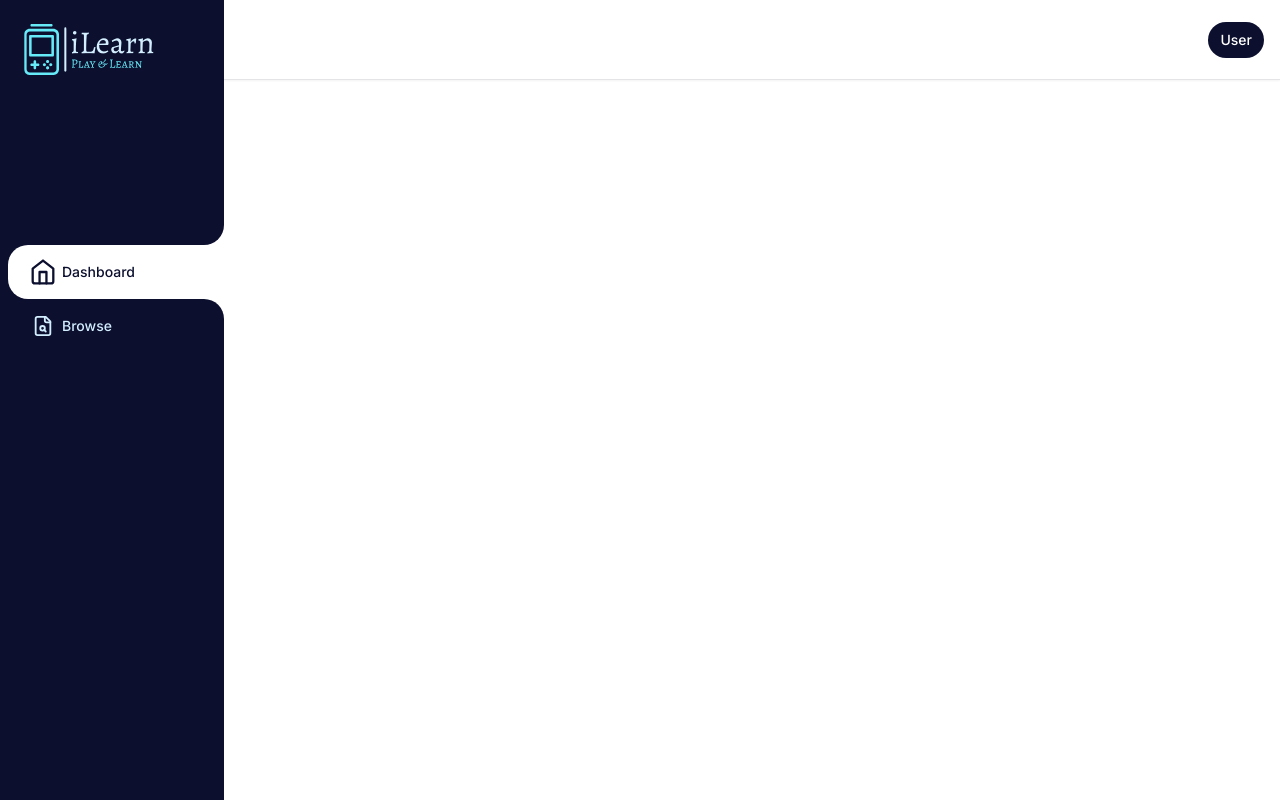
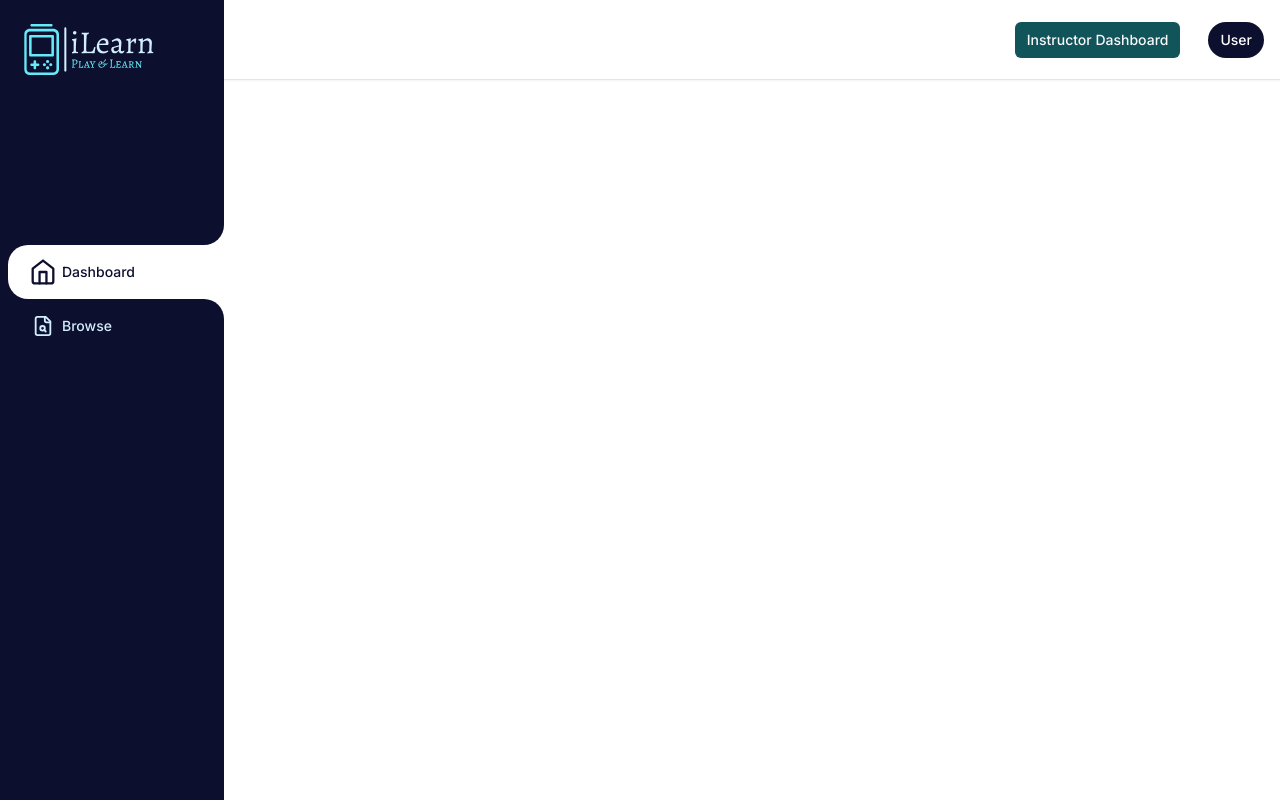
Before and after one commit to IroseAboveitall/LMS_Platform, a Next.js app: page / in a window 1280 px wide. Built offline with nearby package versions, Linux system fonts and the light colour scheme.

Commit message:
[FEATURE] Add an Instructor Dashboard Button & a Logout Button
Added an Instructor Dashboard Button & a Logout Button .
But only one of them will open based on a certain condition of the pathname in the URL.

```diff
--- a/components/navbar-routes.tsx
+++ b/components/navbar-routes.tsx
@@ -1,11 +1,36 @@
 "use client";
 
 import { Button } from "@/components/ui/button";
+import { LogOut } from "lucide-react";
+import Link from "next/link";
+import { usePathname, useRouter } from "next/navigation";
 
 export const NavbarRoutes = () => {
+  const pathname = usePathname();
+  const router = useRouter();
+
+  const isInstructorPage = pathname?.startsWith("/teacher");
+  const isLearnerPage = pathname?.includes("/chapter");
+
   return (
     <div className="flex gap-x-2 ml-auto">
-      {/* TODO */}
+      {isInstructorPage || isLearnerPage ? (
+        <Button className="mr-5 bg-[#11555b] hover:text-[#67eaf7] hover:bg-[#11555b]">
+          <LogOut className="h-4 w-4 mr-2" />
+          Leave
+        </Button>
+      ) : (
+        // <Button className="mr-5 bg-[#11555b] hover:bg-[#11555be7]">
+        <Link href="/instructor/courses">
+          <Button
+            size="sm"
+            className="mr-5 bg-[#11555b] hover:text-[#67eaf7] hover:bg-[#11555b]"
+          >
+            Instructor Dashboard
+          </Button>
+        </Link>
+      )}
+      {/* TODO : Implement Authentication Button*/}
       <Button size="sm" variant="userButton" className="rounded-full">
         User
       </Button>
```
